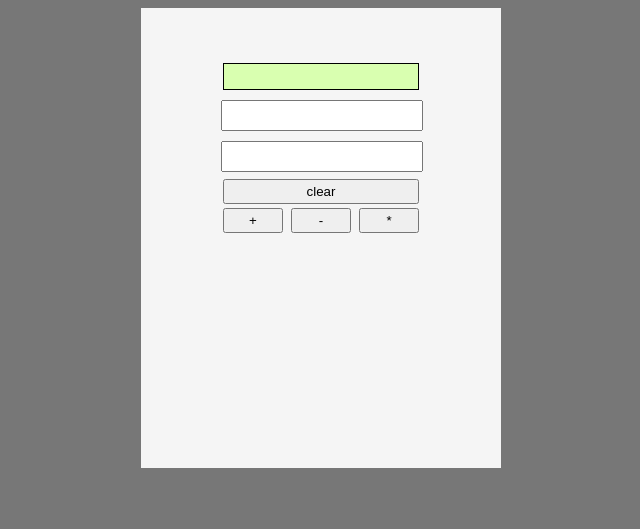
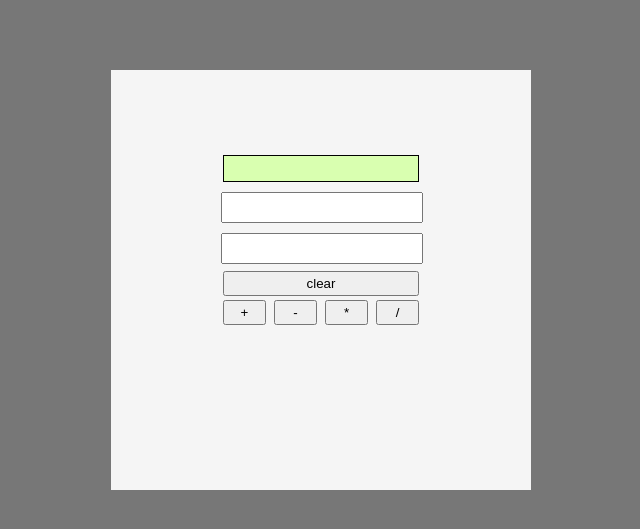
Before and after one commit to sarahaziziyan/DjangoPractices, a Django app: page /calc in a window 1280 px wide. Shown: the top 529 px of the page, without its empty margins (319-959 px from the left). Run offline with Django 3.2, Linux system fonts and the light colour scheme.

Commit message:
calc app:  - divide method developed

```diff
--- a/first_project/first_app/static/first_app/css/calc.css
+++ b/first_project/first_app/static/first_app/css/calc.css
@@ -4,10 +4,10 @@ body {
 
 #background {
     width:300px;
-    height:400px;
+    height:300px;
     background: #f5f5f5;
-    margin: 0 auto;
-    padding: 30px;
+    margin: 70px auto;
+    padding: 60px;
 }
 
 button {
@@ -44,7 +44,7 @@ button {
 }
 
 .mathBtn{
-    width:30%;
+    width:21.5%;
     height:25px;
     margin: 2px;
 }
--- a/first_project/first_app/static/first_app/js/calc.js
+++ b/first_project/first_app/static/first_app/js/calc.js
@@ -52,6 +52,23 @@ $(document).ready(function(){
         }); // end post
     })
 
+    $("#divide").click(function(){
+        var csrfmiddlewaretoken = readCSRF();
+        var number1 = $("#input1").val();
+        var number2 = $("#input2").val();
+        $.post("/divide",
+        {
+            csrfmiddlewaretoken: csrfmiddlewaretoken,
+            number1   : number1,
+            number2   : number2
+        },
+        function(mydata, status){
+            var xml   = $(mydata);
+            var result  = xml.find("result").text();
+            $("#result").html(result);
+        }); // end post
+    })
+
     $("#clear").click(function(){
         $("#input1").val("");
         $("#input2").val("");
--- a/first_project/first_app/templates/calc.html
+++ b/first_project/first_app/templates/calc.html
@@ -21,6 +21,7 @@
             <input type="submit" id="add" class="mathBtn" value="+"/>
             <input type="submit" id="subtract" class="mathBtn" value="-"/>
             <input type="submit" id="multiply" class="mathBtn" value="*"/>
+            <input type="submit" id="divide" class="mathBtn" value="/"/>
         </div>
     </div>
 </body>
--- a/first_project/first_app/views.py
+++ b/first_project/first_app/views.py
@@ -44,6 +44,18 @@ def multiply(request):
     return HttpResponse(d1)
 
 
+def divide(request):
+    n1 = float(request.POST['number1'])
+    n2 = float(request.POST['number2'])
+    result = n1 / n2
+    d1 = "<info>" \
+            "<mydata>" \
+                "<result>"+str(result)+"</result>" \
+            "</mydata>" \
+         "</info>"
+    return HttpResponse(d1)
+
+
 def read_data(request):
     return render(request, 'phone_book.html', {'rows': PhoneBook.objects.all()})
 
--- a/first_project/first_project/urls.py
+++ b/first_project/first_project/urls.py
@@ -24,5 +24,6 @@ urlpatterns = [
     path('add', add),
     path('subtract', subtract),
     path('multiply', multiply),
+    path('divide', divide),
     path('', say_hello),
 ]
```
